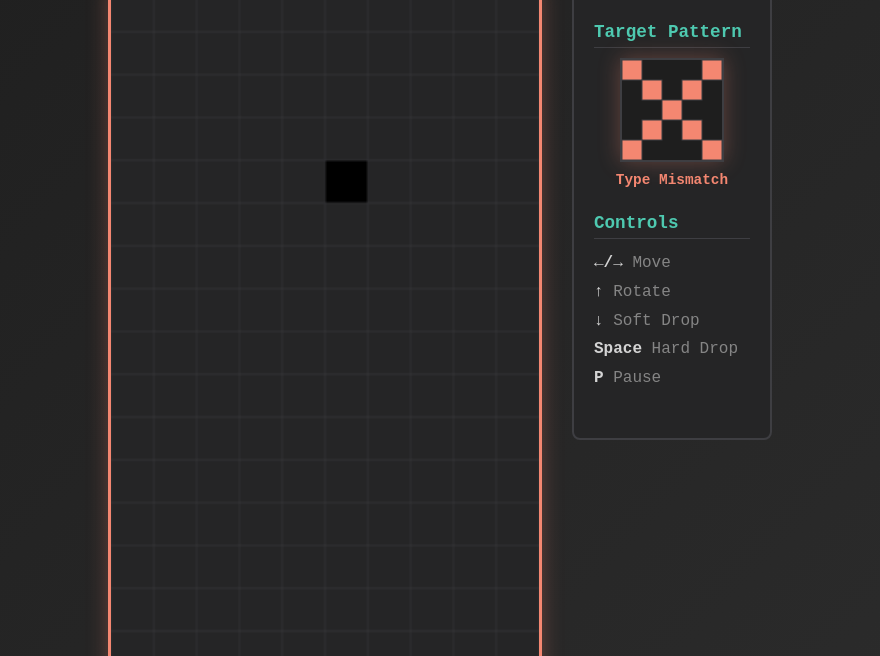
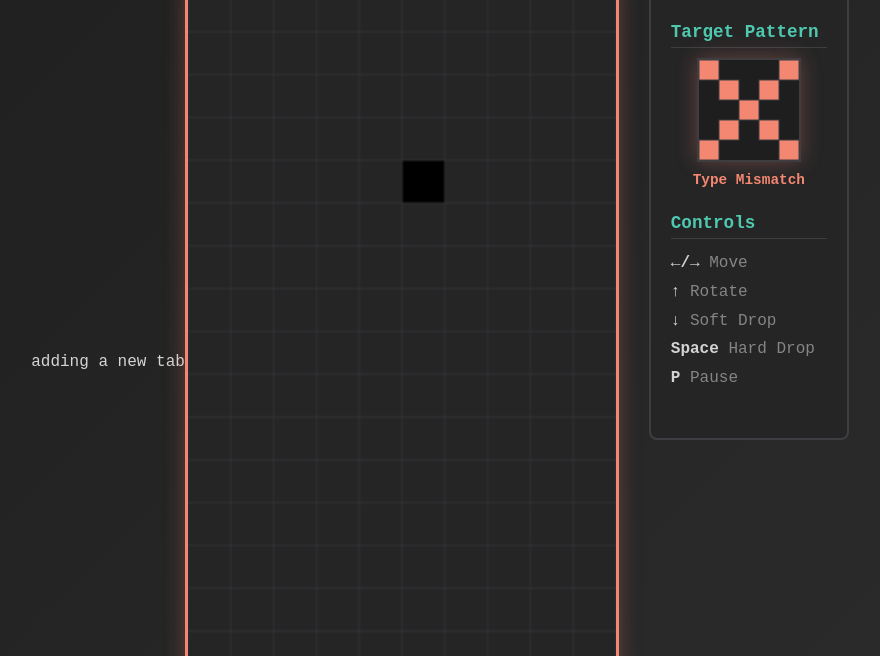
Before and after one commit to syedsamarabbasdev-max/gittesting, a plain HTML site: page src/index.html in a window 1280 px wide. Shown: the part 144-800 px from the top of the page, without its empty margins (200-1080 px from the left). Drawn offline with Linux system fonts and the light colour scheme.

Commit message:
commit from vs code

```diff
--- a/src/index.html
+++ b/src/index.html
@@ -6,6 +6,7 @@
     <title>Stack Overflown - A Dev-Themed Puzzle Game</title>
     <link rel="stylesheet" href="style.css" />
   </head>
+  <div>adding a new tab</div>
   <body>
     <div class="game-container">
       <div class="main-panel">
```
